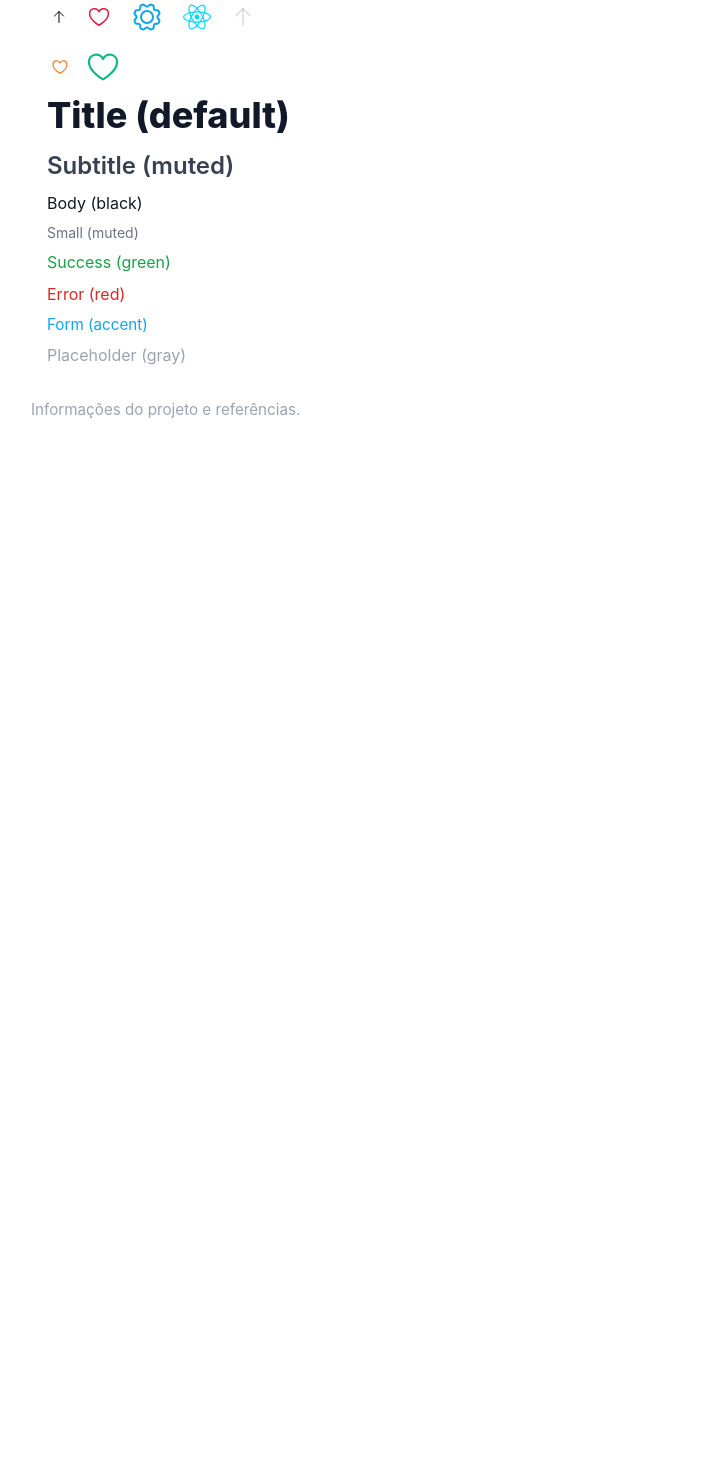
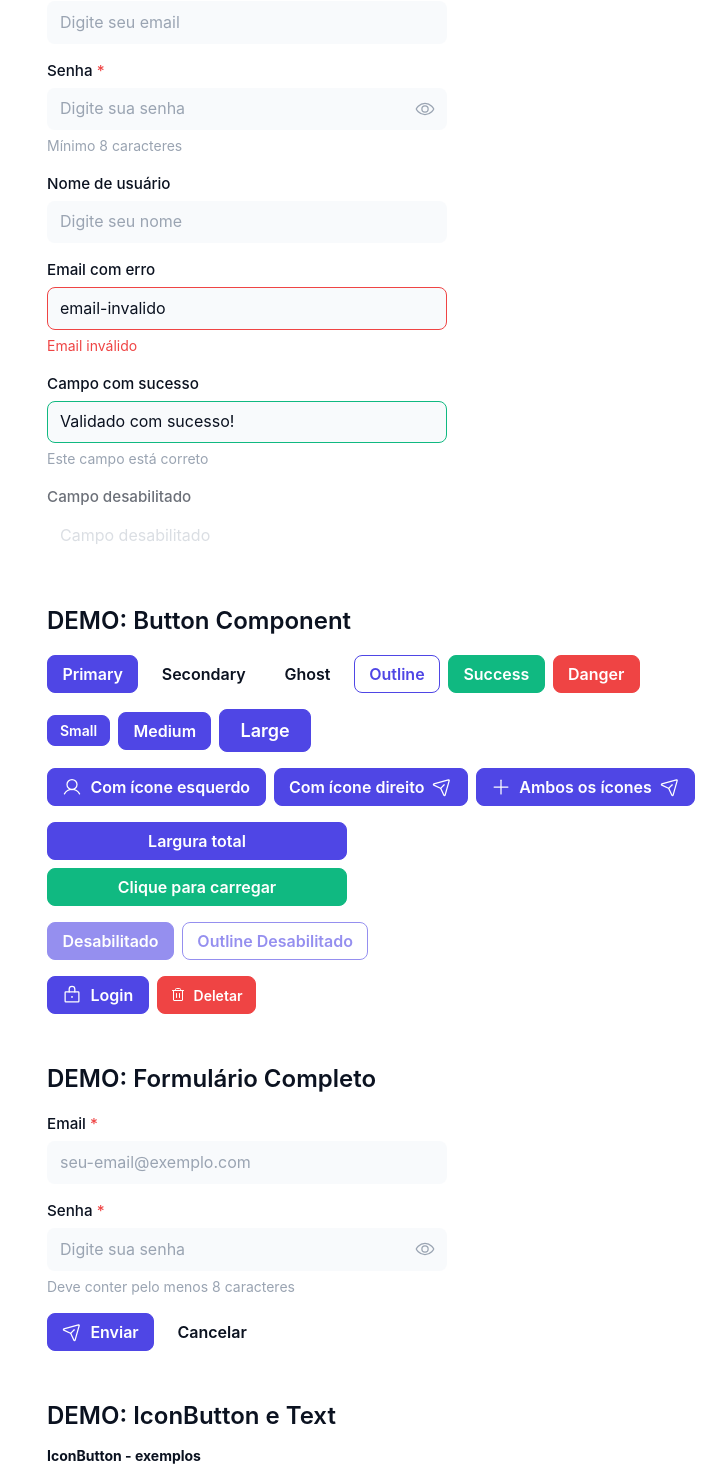
Before and after one commit to C14-2025/vota-ja-front, a React (Vite) app: page / in a window 1280 px wide. Shown: the part 940-2410 px from the top of the page, without its empty margins (75-801 px from the left). Before the commit the page ends 1393 px from the top, so only its background shows below. Built offline with nearby package versions, Linux system fonts and the light colour scheme.

Commit message:
chore: adjusting app.tsx to fit and display the changes

```diff
--- a/src/App.tsx
+++ b/src/App.tsx
@@ -2,11 +2,24 @@ import { useState } from "react";
 import reactLogo from "./assets/react.svg";
 import viteLogo from "/vite.svg";
 import styles from "./App.module.css";
-import { Text, IconButton, AppToast, appToast } from "./common";
-import { ArrowUp, Heart, Gear } from "phosphor-react";
+import { Text, IconButton, AppToast, appToast, Input, Button } from "./common";
+import {
+  ArrowUp,
+  Heart,
+  Gear,
+  User,
+  Lock,
+  PaperPlaneTilt,
+  Plus,
+  Trash,
+} from "phosphor-react";
 
 function App() {
   const [count, setCount] = useState(0);
+  const [email, setEmail] = useState("");
+  const [password, setPassword] = useState("");
+  const [username, setUsername] = useState("");
+  const [loading, setLoading] = useState(false);
 
   return (
     <div className={styles.app}>
@@ -113,7 +126,243 @@ function App() {
 
         <section className={`${styles.card} ${styles.section}`}>
           <Text as="h2" variant="subtitle">
-            DEMO: Variantes e Cores
+            DEMO: Input Component
+          </Text>
+          <div
+            style={{
+              marginTop: 16,
+              display: "flex",
+              flexDirection: "column",
+              gap: 16,
+              maxWidth: 400,
+            }}
+          >
+            <Input
+              label="Email"
+              type="email"
+              placeholder="Digite seu email"
+              value={email}
+              onChange={(e) => setEmail(e.target.value)}
+              fullWidth
+            />
+
+            <Input
+              label="Senha"
+              type="password"
+              placeholder="Digite sua senha"
+              helperText="Mínimo 8 caracteres"
+              value={password}
+              onChange={(e) => setPassword(e.target.value)}
+              required
+              fullWidth
+            />
+
+            <Input
+              label="Nome de usuário"
+              type="text"
+              placeholder="Digite seu nome"
+              value={username}
+              onChange={(e) => setUsername(e.target.value)}
+              fullWidth
+            />
+
+            <Input
+              label="Email com erro"
+              type="email"
+              placeholder="exemplo@email.com"
+              error="Email inválido"
+              defaultValue="email-invalido"
+              fullWidth
+            />
+
+            <Input
+              label="Campo com sucesso"
+              type="text"
+              variant="success"
+              defaultValue="Validado com sucesso!"
+              helperText="Este campo está correto"
+              fullWidth
+            />
+
+            <Input
+              label="Campo desabilitado"
+              type="text"
+              placeholder="Campo desabilitado"
+              disabled
+              fullWidth
+            />
+          </div>
+        </section>
+
+        <section className={`${styles.card} ${styles.section}`}>
+          <Text as="h2" variant="subtitle">
+            DEMO: Button Component
+          </Text>
+          <div
+            style={{
+              marginTop: 16,
+              display: "flex",
+              flexDirection: "column",
+              gap: 16,
+            }}
+          >
+            <div style={{ display: "flex", gap: 8, flexWrap: "wrap" }}>
+              <Button
+                variant="primary"
+                onClick={() => appToast.info("Primary button clicked")}
+              >
+                Primary
+              </Button>
+              <Button
+                variant="secondary"
+                onClick={() => appToast.info("Secondary button clicked")}
+              >
+                Secondary
+              </Button>
+              <Button
+                variant="ghost"
+                onClick={() => appToast.info("Ghost button clicked")}
+              >
+                Ghost
+              </Button>
+              <Button
+                variant="outline"
+                onClick={() => appToast.info("Outline button clicked")}
+              >
+                Outline
+              </Button>
+              <Button
+                variant="success"
+                onClick={() => appToast.success("Success!")}
+              >
+                Success
+              </Button>
+              <Button
+                variant="danger"
+                onClick={() => appToast.error("Danger!")}
+              >
+                Danger
+              </Button>
+            </div>
+
+            <div style={{ display: "flex", gap: 8, alignItems: "center" }}>
+              <Button size="small">Small</Button>
+              <Button size="medium">Medium</Button>
+              <Button size="large">Large</Button>
+            </div>
+
+            <div style={{ display: "flex", gap: 8, flexWrap: "wrap" }}>
+              <Button leftIcon={User}>Com ícone esquerdo</Button>
+              <Button rightIcon={PaperPlaneTilt}>Com ícone direito</Button>
+              <Button leftIcon={Plus} rightIcon={PaperPlaneTilt}>
+                Ambos os ícones
+              </Button>
+            </div>
+
+            <div
+              style={{
+                display: "flex",
+                gap: 8,
+                flexDirection: "column",
+                maxWidth: 300,
+              }}
+            >
+              <Button fullWidth>Largura total</Button>
+              <Button
+                fullWidth
+                variant="success"
+                loading={loading}
+                onClick={() => {
+                  setLoading(true);
+                  setTimeout(() => {
+                    setLoading(false);
+                    appToast.success("Ação completada!");
+                  }, 2000);
+                }}
+              >
+                {loading ? "Carregando..." : "Clique para carregar"}
+              </Button>
+            </div>
+
+            <div style={{ display: "flex", gap: 8 }}>
+              <Button disabled>Desabilitado</Button>
+              <Button variant="outline" disabled>
+                Outline Desabilitado
+              </Button>
+            </div>
+
+            <div style={{ display: "flex", gap: 8 }}>
+              <Button
+                variant="primary"
+                leftIcon={Lock}
+                onClick={() => appToast.info("Login simulado")}
+              >
+                Login
+              </Button>
+              <Button
+                variant="danger"
+                leftIcon={Trash}
+                size="small"
+                onClick={() => appToast.error("Item deletado")}
+              >
+                Deletar
+              </Button>
+            </div>
+          </div>
+        </section>
+
+        <section className={`${styles.card} ${styles.section}`}>
+          <Text as="h2" variant="subtitle">
+            DEMO: Formulário Completo
+          </Text>
+          <form
+            style={{
+              marginTop: 16,
+              display: "flex",
+              flexDirection: "column",
+              gap: 16,
+              maxWidth: 400,
+            }}
+            onSubmit={(e) => {
+              e.preventDefault();
+              appToast.success("Formulário enviado com sucesso!");
+            }}
+          >
+            <Input
+              label="Email"
+              type="email"
+              placeholder="seu-email@exemplo.com"
+              required
+              fullWidth
+            />
+
+            <Input
+              label="Senha"
+              type="password"
+              placeholder="Digite sua senha"
+              helperText="Deve conter pelo menos 8 caracteres"
+              required
+              fullWidth
+            />
+
+            <div style={{ display: "flex", gap: 8 }}>
+              <Button type="submit" variant="primary" leftIcon={PaperPlaneTilt}>
+                Enviar
+              </Button>
+              <Button
+                type="button"
+                variant="ghost"
+                onClick={() => appToast.info("Cancelado")}
+              >
+                Cancelar
+              </Button>
+            </div>
+          </form>
+        </section>
+
+        <section className={`${styles.card} ${styles.section}`}>
+          <Text as="h2" variant="subtitle">
+            DEMO: IconButton e Text
           </Text>
           <div style={{ marginTop: 12 }}>
             <Text as="h3" variant="small">
```
